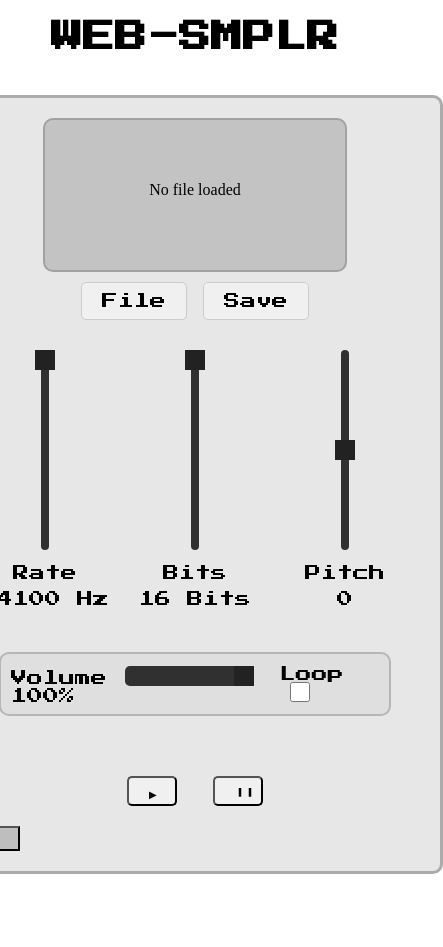
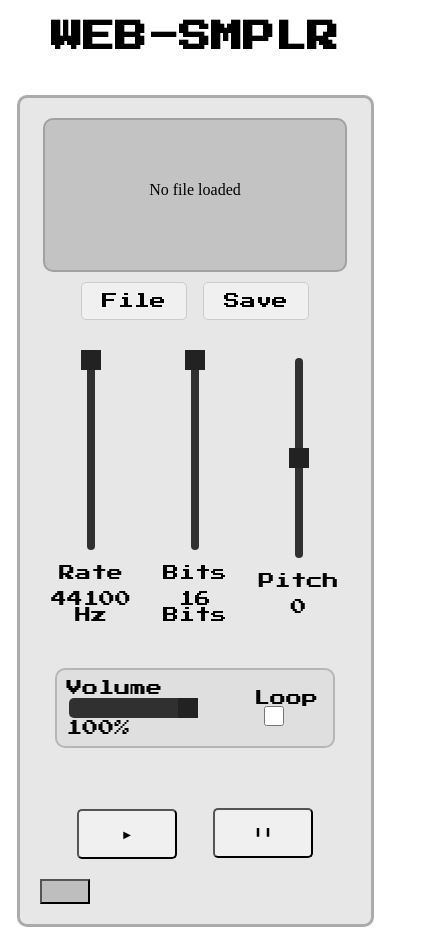
Before and after one commit to mbermanUCSC/Web-SMPLR, a plain HTML site: page index.html in a window 390 px wide. Shown: the whole page, 443 px wide, since content can reach past the window. Before the commit the page ends 874 px from the top, so only its background shows below. Drawn offline with Linux system fonts and the light colour scheme.

Commit message:
More adaptive media for mobile

```diff
--- a/style.css
+++ b/style.css
@@ -13,6 +13,7 @@ body {
 
 .sampler{
     margin-top: 20px;
+    margin-bottom: 20px;
     padding-top: 20px;
     padding-bottom: 20px;
     border: 3px solid #35353556;
@@ -124,7 +125,7 @@ input[type="range"]::-webkit-slider-thumb {
     margin-top: 40px;
 }
 
-.controls button {
+.button-container button {
     padding: 10px 20px;
     cursor: pointer;
     background-color: #f0f0f0;
@@ -132,9 +133,10 @@ input[type="range"]::-webkit-slider-thumb {
     margin: 0 10px;
     /* use font */
     font-family: 'Press Start 2P', monospace;
-    width: 50px;
-    height: 30px;
+    width: 100px;
+    height: 50px;
     font-size: 10px;
+    text-align: center;
 }
 
 
@@ -191,3 +193,10 @@ input[type="checkbox"] {
     margin-top: 50px;
     justify-content: center;
 }
+
+/* for small devices responsive media */
+@media only screen and (max-width: 600px) {
+    .sampler {
+        width: 90%;
+    }
+}
```
